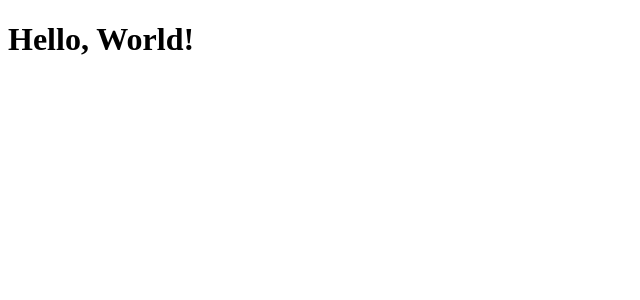
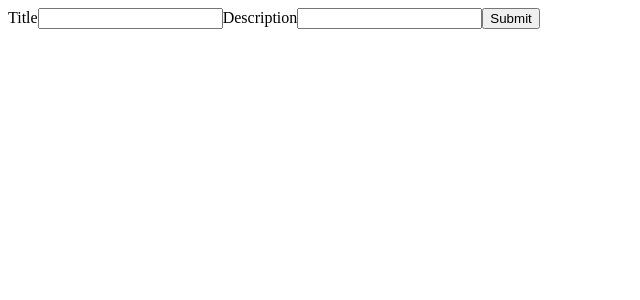
Before and after one commit to SlagterJ/feedingcasino, a React (Create React App) app in the folder client/: page / in a window 1280 px wide. Shown: the top 300 px of the page, without its empty margins (0-640 px from the left). Built offline with nearby package versions, Linux system fonts and the light colour scheme.

Commit message:
Add Toasts system

```diff
--- a/client/package.json
+++ b/client/package.json
@@ -9,14 +9,18 @@
     "@testing-library/react": "^11.1.0",
     "@testing-library/user-event": "^12.1.10",
     "@types/jest": "^26.0.15",
+    "@types/lodash": "^4.14.176",
     "@types/node": "^12.0.0",
     "@types/react": "^17.0.0",
     "@types/react-dom": "^17.0.0",
     "@types/react-redux": "^7.1.19",
     "@types/react-router-dom": "^5.3.1",
+    "@types/uuid": "^8.3.1",
     "autoprefixer": "^9",
     "classnames": "^2.3.1",
+    "formik": "^2.2.9",
     "framer-motion": "^4.1.17",
+    "lodash": "^4.17.21",
     "postcss": "^7",
     "react": "^17.0.2",
     "react-dom": "^17.0.2",
@@ -26,6 +30,7 @@
     "react-scripts": "4.0.3",
     "tailwindcss": "npm:@tailwindcss/postcss7-compat",
     "typescript": "^4.1.2",
+    "uuid": "^8.3.2",
     "web-vitals": "^1.0.1"
   },
   "scripts": {
--- a/client/public/index.html
+++ b/client/public/index.html
@@ -13,7 +13,7 @@
     <link rel="manifest" href="%PUBLIC_URL%/manifest.json" />
     <title>Feeding Casino</title>
   </head>
-  <body>
+  <body class="bg-gray-800">
     <noscript>You need to enable JavaScript to run this app.</noscript>
     <div id="root"></div>
   </body>
--- a/client/src/App.tsx
+++ b/client/src/App.tsx
@@ -1,5 +1,9 @@
 import "tailwindcss/tailwind.css";
 import { BrowserRouter as Router, Switch, Route } from "react-router-dom";
+
+import ToastsHandler from "./components/toasts/ToastsHandler";
+
+import Box from "./components/Box";
 
 // Import pages here
 import Home from "./pages/Home";
@@ -8,11 +12,14 @@ import NotFound from "./pages/NotFound";
 const App = () => {
   return (
     <Router>
-      <Switch>
-        <Route path="/" component={Home} exact />
-        {/* Always put NotFound as the last route in the switch */}
-        <Route path="*" component={NotFound} />
-      </Switch>
+      <ToastsHandler />
+      <Box component="main">
+        <Switch>
+          <Route path="/" component={Home} exact />
+          {/* Always put NotFound as the last route in the switch */}
+          <Route path="*" component={NotFound} />
+        </Switch>
+      </Box>
     </Router>
   );
 };
--- a/client/src/components/Typography.tsx
+++ b/client/src/components/Typography.tsx
@@ -7,20 +7,21 @@ type Variant = "h1" | "h2" | "h3" | "h4" | "h5" | "p";
 
 export interface Props extends DefaultProps {
   textClassName?: string;
+  full?: boolean;
   variant?: Variant;
   children?: string;
 }
 
 const Typography: FC<Props> = (props: Props) => {
-  const { className, textClassName, variant, children, ...rest } = props;
+  const { className, textClassName, full, variant, children, ...rest } = props;
 
   const cls = {
     wrapper: c(className),
-    text: c(textClassName),
+    text: c("text-white", textClassName),
   };
 
   return (
-    <Box className={cls.wrapper} center {...rest}>
+    <Box className={cls.wrapper} full={full} center {...rest}>
       <Box component={variant} className={cls.text} center full>
         {children}
       </Box>
@@ -29,6 +30,7 @@ const Typography: FC<Props> = (props: Props) => {
 };
 
 Typography.defaultProps = {
+  full: false,
   variant: "p",
 } as Props;
 
--- /dev/null
+++ b/client/src/components/toasts/Toast.tsx
@@ -0,0 +1,86 @@
+import { useCallback, useEffect } from "react";
+import DefaultProps from "../../types/DefaultProps";
+import IToast from "../../types/Toast";
+import { FC } from "react";
+import { useDispatch } from "../../app/hooks";
+import { remove } from "../../global/toasts";
+import { AnimationProps } from "framer-motion";
+import c from "classnames";
+import MotionBox from "../MotionBox";
+import Box from "../Box";
+import Typography from "../Typography";
+
+export interface Props extends DefaultProps, IToast {}
+
+/**
+ * Toast component used for displaying a toast. Clears itself after a set
+ * interval of 5 seconds.
+ */
+const Toast: FC<Props> = (props: Props) => {
+  const { className, id, title, description, type, ...rest } = props;
+  const dispatch = useDispatch();
+
+  // Function to dismiss itself
+  const dismissSelf = useCallback(() => {
+    dispatch(remove(id));
+  }, [dispatch, id]);
+
+  // Dismiss when the user clicks on the dismiss button
+  const handleDismissClick = () => {
+    dismissSelf();
+  };
+
+  // Dismiss after 5 seconds
+  useEffect(() => {
+    const interval = setInterval(() => {
+      dismissSelf();
+    }, 5000);
+
+    // Clear the interval when the component unmounts
+    return () => clearInterval(interval);
+  }, [dismissSelf]);
+
+  // Animation settings
+  const animate = {
+    initial: {
+      x: "-50vw",
+    },
+    animate: {
+      x: "0",
+    },
+    exit: {
+      x: "-50vw",
+    },
+  } as AnimationProps;
+
+  const cls = {
+    wrapper: c(
+      "w-full md:w-96 h-28 shadow-lg",
+      "my-4 mx-4 md:mr-0 md:ml-4 p-2 rounded",
+      {
+        "bg-gray-700": type === "normal",
+        "bg-green-500": type === "confirm",
+        "bg-red-500": type === "alert",
+      },
+      className
+    ),
+    title: c("w-full h-1/4"),
+    description_wrapper: c("w-full h-3/4"),
+  };
+
+  return (
+    <MotionBox className={cls.wrapper} {...animate} center {...rest}>
+      <Typography className={cls.title} variant="h5">
+        {title}
+      </Typography>
+      <button onClick={handleDismissClick}>Dismiss</button>
+      <Box className={cls.description_wrapper} center>
+        <Typography variant="p" full>
+          {description}
+        </Typography>
+      </Box>
+    </MotionBox>
+  );
+};
+
+export default Toast;
--- /dev/null
+++ b/client/src/components/toasts/ToastsHandler.tsx
@@ -0,0 +1,54 @@
+import DefaultProps from "../../types/DefaultProps";
+import { FC } from "react";
+import { useSelector } from "../../app/hooks";
+import { AnimatePresence } from "framer-motion";
+import c from "classnames";
+import Box from "../Box";
+import Toast from "./Toast";
+
+export interface Props extends DefaultProps {}
+
+/**
+ * Toast handler that displays toasts dispatched to Redux automatically.
+ */
+const ToastsHandler: FC<Props> = (props: Props) => {
+  const { className, ...rest } = props;
+
+  // Get all current toasts
+  const toasts = useSelector((state) => {
+    const allToasts = state.toasts.value;
+    return allToasts;
+  });
+
+  const cls = {
+    wrapper: c(
+      "fixed z-40 w-full md:w-96 h-max bottom-0 left-0",
+      "flex-col-reverse justify-end justify-items-end content-center",
+      "items-center flex-nowrap transition-all pointer-events-none",
+      className
+    ),
+  };
+
+  return (
+    <Box className={cls.wrapper} noDefaultFlex {...rest}>
+      {/* Wrap in AnimatePresence to allow for
+        animations on mount and unmount. */}
+      <AnimatePresence>
+        {/* Return a toast for each toast in the array. */}
+        {toasts.map((toast) => {
+          return (
+            <Toast
+              key={toast.id}
+              id={toast.id}
+              title={toast.title}
+              description={toast.description}
+              type={toast.type}
+            />
+          );
+        })}
+      </AnimatePresence>
+    </Box>
+  );
+};
+
+export default ToastsHandler;
--- a/client/src/global/toasts.ts
+++ b/client/src/global/toasts.ts
@@ -1,16 +1,14 @@
 import { createSlice, PayloadAction } from "@reduxjs/toolkit";
-
-type ToastType = "normal" | "confirm" | "alert";
-
-interface Toast {
-  title: string;
-  description: string;
-  type: ToastType;
-}
+import Toast, { ToastID } from "../types/Toast";
+import Omit from "../types/Omit";
+import { v4 as uuid } from "uuid";
+import _ from "lodash";
 
 interface ToastsState {
   value: Toast[];
 }
+
+interface ToastPayload extends Omit<Toast, "id"> {}
 
 const initialState = {
   value: [],
@@ -20,13 +18,26 @@ const toastsSlice = createSlice({
   name: "toasts",
   initialState,
   reducers: {
-    add: (state, action: PayloadAction<Toast>) => {
-      const newToast = action.payload;
+    add: (state, action: PayloadAction<ToastPayload>) => {
+      const payload = action.payload;
+
+      const id = uuid();
+
+      const newToast = {
+        id,
+        ...payload,
+      };
 
       state.value.push(newToast);
     },
-    removeTop: (state) => {
-      state.value.shift();
+    remove: (state, action: PayloadAction<ToastID>) => {
+      const id = action.payload;
+      const toasts = state.value;
+      const toastsWithoutRemovedId = _.filter(toasts, (toast) => {
+        return toast.id !== id;
+      });
+
+      state.value = toastsWithoutRemovedId;
     },
     clear: (state) => {
       state.value = initialState.value;
@@ -34,6 +45,6 @@ const toastsSlice = createSlice({
   },
 });
 
-export const { add, removeTop, clear } = toastsSlice.actions;
+export const { add, remove, clear } = toastsSlice.actions;
 
 export default toastsSlice.reducer;
--- a/client/src/pages/Home.tsx
+++ b/client/src/pages/Home.tsx
@@ -1,15 +1,41 @@
+import { useDispatch } from "../app/hooks";
+import { useFormik } from "formik";
+import { add } from "../global/toasts";
 import { Helmet } from "react-helmet-async";
 import Box from "../components/Box";
-import Typography from "../components/Typography";
 
 const Home = () => {
+  const dispatch = useDispatch();
+
+  const { values, handleChange, handleSubmit } = useFormik({
+    initialValues: {
+      title: "",
+      description: "",
+    },
+    onSubmit: (values) => {
+      dispatch(add({ ...values, type: "normal" }));
+    },
+  });
+
   return (
     <>
       <Helmet>
         <title>Home | Feeding Casino</title>
       </Helmet>
-      <Box>
-        <Typography variant="h1">Hello, World!</Typography>
+      <Box component="form" onSubmit={handleSubmit}>
+        <label>
+          Title
+          <input name="title" value={values.title} onChange={handleChange} />
+        </label>
+        <label>
+          Description
+          <input
+            name="description"
+            value={values.description}
+            onChange={handleChange}
+          />
+        </label>
+        <button type="submit">Submit</button>
       </Box>
     </>
   );
--- /dev/null
+++ b/client/src/types/Omit.d.ts
@@ -0,0 +1,3 @@
+type Omit<T, K extends keyof T> = Pick<T, Exclude<keyof T, K>>;
+
+export default Omit;
```
Also changed, not shown: client/src/components/Box.tsx (+6 -2 lines), client/src/types/Toast.d.ts (added, +13 -0 lines), 1 other file (tests, documents, lock files or other folders).
